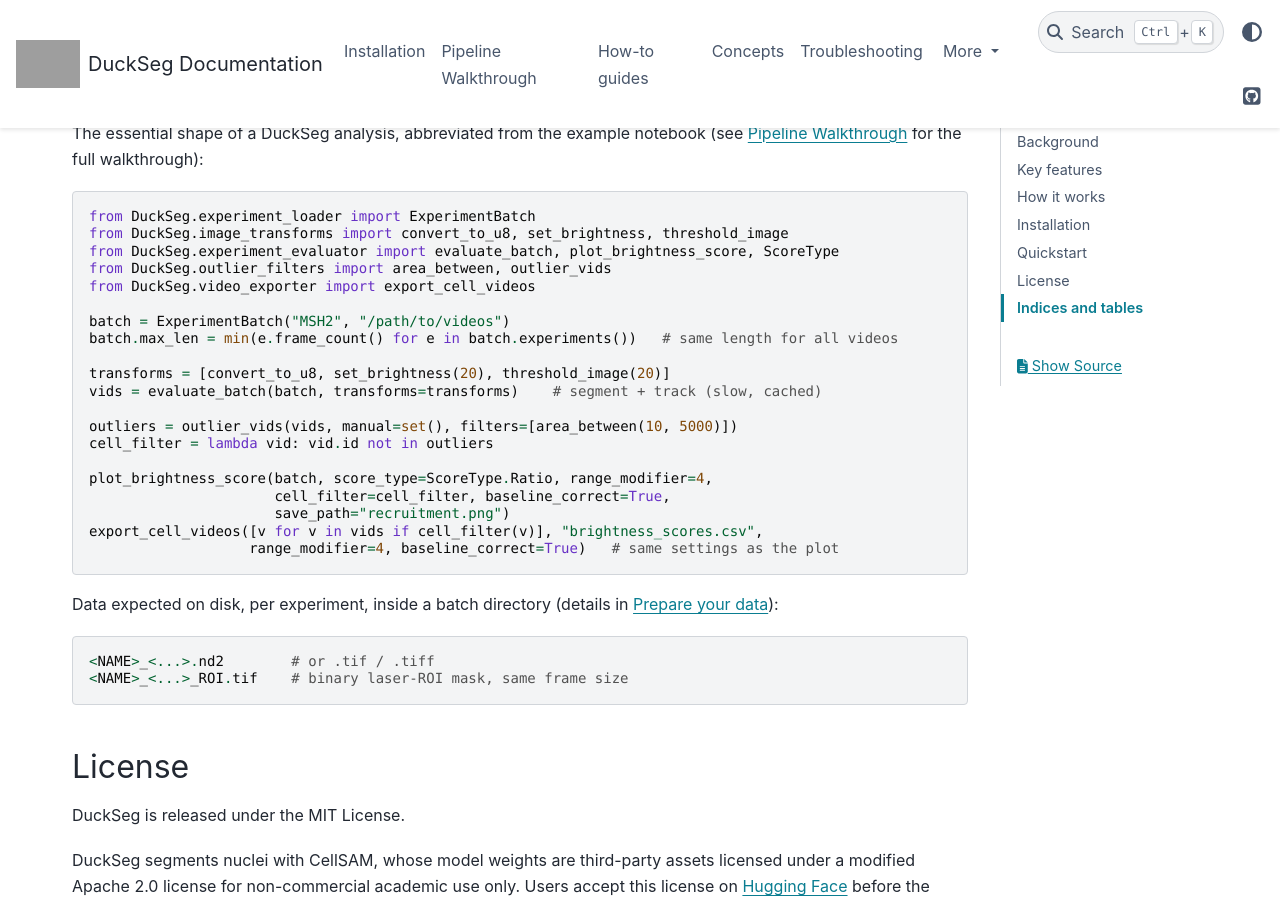
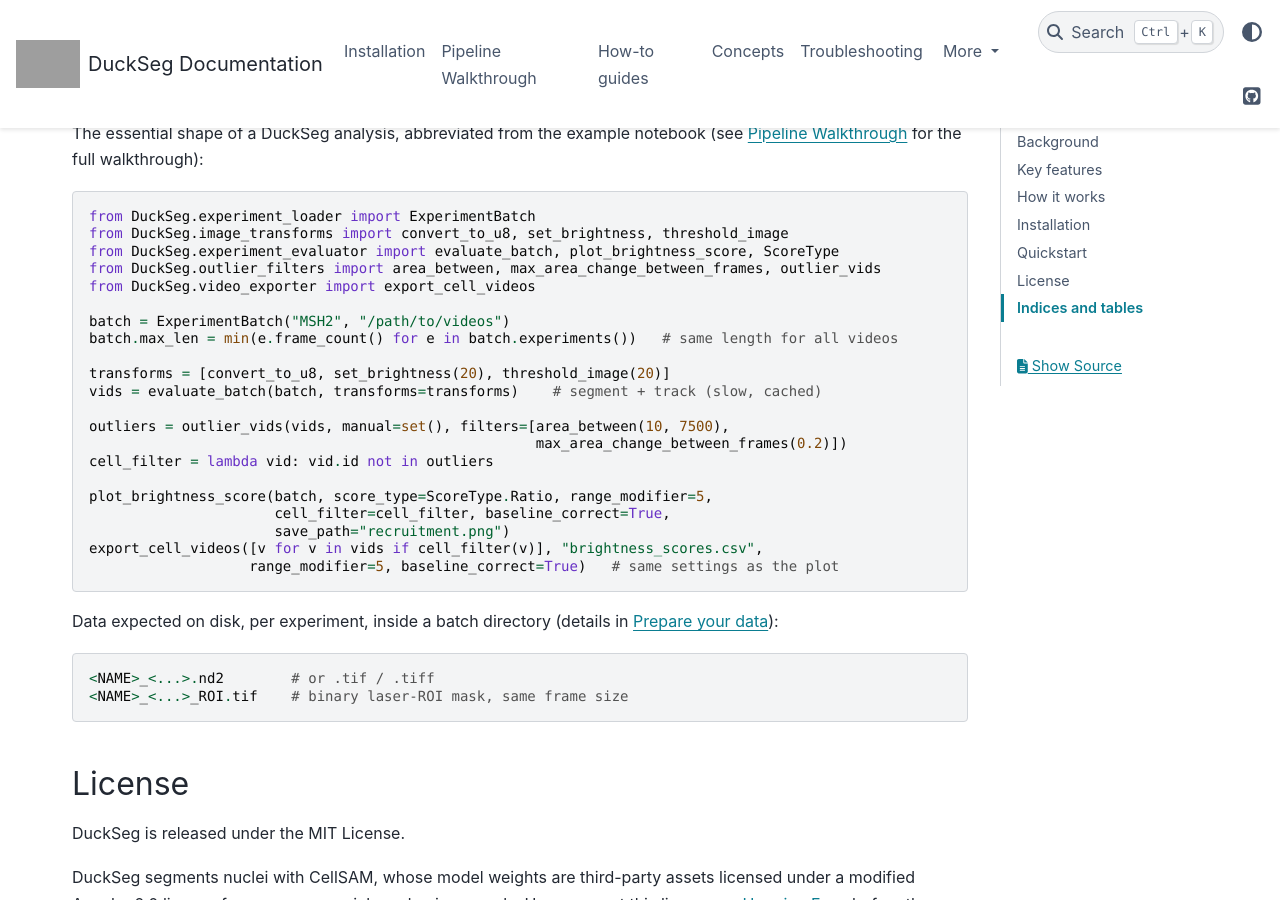
Before and after one commit to ronalabrcns/DuckSeg, a Sphinx documentation site: the page built from docs/index.rst, in a window 1280 px wide and 900 px high, scrolled down 3267 px. Built offline with Sphinx 7.4.7 and the PyData theme 0.15.4, drawn with Linux system fonts in a browser that asks for light colours; grey boxes are pictures that could not be loaded.

Commit message:
Match example defaults to the Figure 1 settings and the new MSH2 example data
The example dataset is now two MSH2 recordings (MSH2_004, MSH2_006; EV + siUTR),
the videos behind the representative curves in Figure 1.

- Example notebooks: condition name XRCC1 -> MSH2; range_modifier 4 -> 5,
  max nuclear area 5000 -> 7500, max area change between frames 0.3 -> 0.2
- README and docs code examples updated to the same settings

```diff
--- a/docs/guides/compare_conditions.rst
+++ b/docs/guides/compare_conditions.rst
@@ -28,7 +28,7 @@ in the legend.
        b.max_len = n             # same length everywhere
 
    plot_brightness_scores(batches, score_type=ScoreType.Ratio,
-                          range_modifier=4, cell_filter=cell_filter)
+                          range_modifier=5, cell_filter=cell_filter)
 
 Run :func:`~DuckSeg.experiment_evaluator.evaluate_batch` for every batch
 first (:doc:`caching`); the plots read the stored results. The legend
@@ -87,6 +87,6 @@ All the mean-curve plots accept two options:
 
 .. code-block:: python
 
-   plot_brightness_scores(batches, score_type=ScoreType.Ratio, range_modifier=4,
+   plot_brightness_scores(batches, score_type=ScoreType.Ratio, range_modifier=5,
                           cell_filter=cell_filter, baseline_correct=True,
                           save_path="recruitment_ratio.png")
--- a/docs/guides/outlier_filtering.rst
+++ b/docs/guides/outlier_filtering.rst
@@ -33,7 +33,7 @@ the cell should be **kept**. The ready-made filters in
 
    from DuckSeg.outlier_filters import area_between, max_area_change_between_frames, outlier_vids
 
-   filters = [area_between(10, 5000), max_area_change_between_frames(0.2)]
+   filters = [area_between(10, 7500), max_area_change_between_frames(0.2)]
    extra_manual_outliers = {"MSH2_001_7"}       # ids you always want to exclude
    outliers = outlier_vids(vids, extra_manual_outliers, filters)
 
@@ -50,7 +50,7 @@ same ``range_modifier`` as later in the plots.
 
    from DuckSeg.cell_video_visualizer import normalize_videos_for_display, show_video_grid_jupyter
 
-   range_modifier = 4
+   range_modifier = 5
    vids2 = normalize_videos_for_display(vids, range_modifier=range_modifier)
 
    manual_outliers = set()          # filled by the checkboxes
--- a/docs/index.rst
+++ b/docs/index.rst
@@ -167,7 +167,7 @@ notebook (see :doc:`workflow` for the full walkthrough):
     from DuckSeg.experiment_loader import ExperimentBatch
     from DuckSeg.image_transforms import convert_to_u8, set_brightness, threshold_image
     from DuckSeg.experiment_evaluator import evaluate_batch, plot_brightness_score, ScoreType
-    from DuckSeg.outlier_filters import area_between, outlier_vids
+    from DuckSeg.outlier_filters import area_between, max_area_change_between_frames, outlier_vids
     from DuckSeg.video_exporter import export_cell_videos
 
     batch = ExperimentBatch("MSH2", "/path/to/videos")
@@ -176,14 +176,15 @@ notebook (see :doc:`workflow` for the full walkthrough):
     transforms = [convert_to_u8, set_brightness(20), threshold_image(20)]
     vids = evaluate_batch(batch, transforms=transforms)    # segment + track (slow, cached)
 
-    outliers = outlier_vids(vids, manual=set(), filters=[area_between(10, 5000)])
+    outliers = outlier_vids(vids, manual=set(), filters=[area_between(10, 7500),
+                                                         max_area_change_between_frames(0.2)])
     cell_filter = lambda vid: vid.id not in outliers
 
-    plot_brightness_score(batch, score_type=ScoreType.Ratio, range_modifier=4,
+    plot_brightness_score(batch, score_type=ScoreType.Ratio, range_modifier=5,
                           cell_filter=cell_filter, baseline_correct=True,
                           save_path="recruitment.png")
     export_cell_videos([v for v in vids if cell_filter(v)], "brightness_scores.csv",
-                       range_modifier=4, baseline_correct=True)   # same settings as the plot
+                       range_modifier=5, baseline_correct=True)   # same settings as the plot
 
 Data expected on disk, per experiment, inside a batch directory
 (details in :doc:`guides/data_preparation`)::
--- a/docs/workflow.rst
+++ b/docs/workflow.rst
@@ -119,13 +119,13 @@ Segmentation and tracking occasionally fail for individual cells. DuckSeg
 combines automated filters with a manual visual review grid: ::
 
     from DuckSeg.cell_video_visualizer import normalize_videos_for_display, show_video_grid_jupyter
-    from DuckSeg.outlier_filters import area_between, outlier_vids
+    from DuckSeg.outlier_filters import area_between, max_area_change_between_frames, outlier_vids
 
-    range_modifier = 4      # width of the scored band: 4 x the drawn stripe (used again below)
+    range_modifier = 5      # width of the scored band: 5 x the drawn stripe (used again below)
     vids2 = normalize_videos_for_display(vids, range_modifier=range_modifier)
     update_outliers = show_video_grid_jupyter(vids2, manual_outliers=manual_outliers)
 
-    filters = [area_between(10, 5000)]
+    filters = [area_between(10, 7500), max_area_change_between_frames(0.2)]
     outliers = outlier_vids(vids, extra_manual_outliers, filters)
 
 .. figure:: /_static/screenshots/review_grid_example.png
```
Also changed, not shown: README.md (+5 -4 lines), 2 other files.
